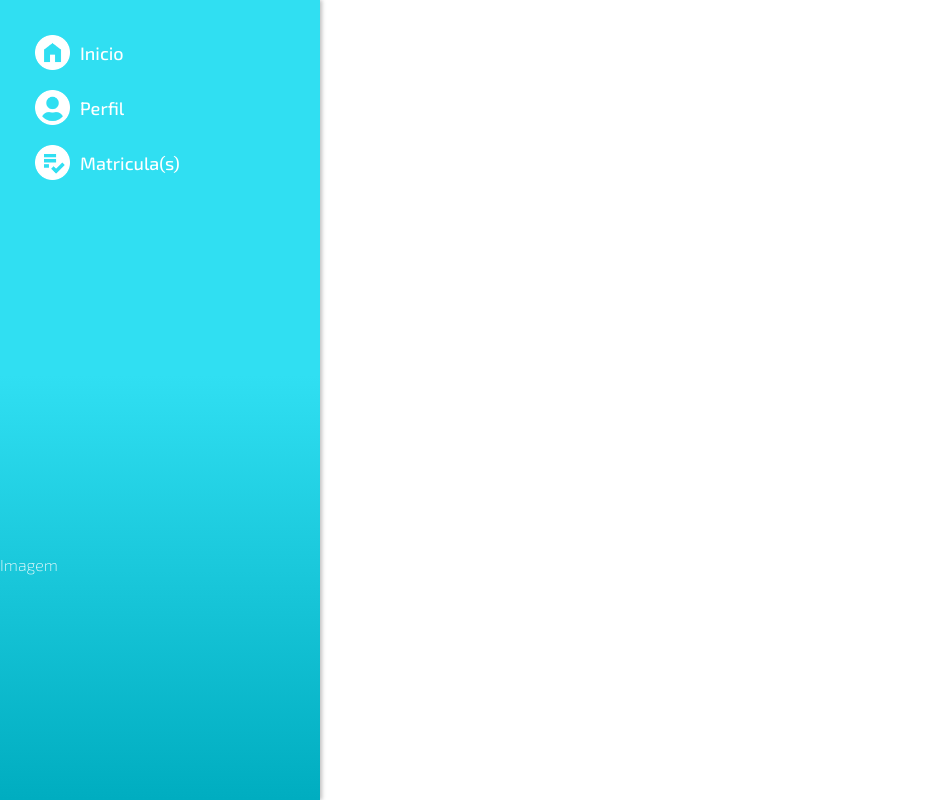
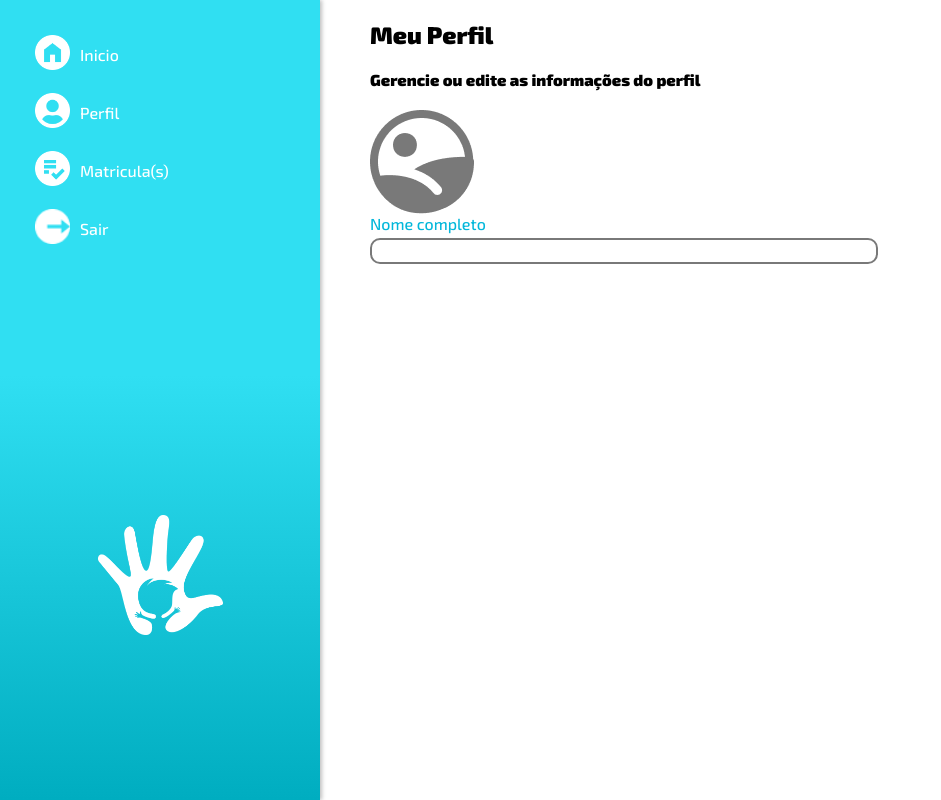
Before and after one commit to freitasvin/projeto-integrador-pw-front, a React (Create React App) app: page /profile in a window 1280 px wide. Shown: the whole page, without its empty margins (0-941 px from the left). Built offline with nearby package versions, Linux system fonts and the light colour scheme.

Commit message:
Profile page

```diff
--- a/src/components/FormAttachment/styles/index.js
+++ b/src/components/FormAttachment/styles/index.js
@@ -3,7 +3,6 @@ import styled from 'styled-components';
 export const ItemStyle = styled.div`
   float: left;
   height: max-content;
-  margin-left: 20px;
 
   label {
     font-weight: 500;
--- a/src/components/FormInput/styles/index.js
+++ b/src/components/FormInput/styles/index.js
@@ -8,25 +8,31 @@ export const InputStyled = styled.input`
   ${(props) => props.size === 'large' && `
     width: 650px;
   `}
+  ${(props) => props.size === 'large-medium' && `
+    width: 500px;
+    margin-right: 20px;
+  `}
   ${(props) => props.size === 'medium' && `
     width: 310px;
+    margin-right: 20px;
   `}
   ${(props) => props.size === 'medium-small' && `
     width: 290px;
+    margin-right: 20px;
   `}
   ${(props) => props.size === 'small-medium' && `
     width: 180px;
+    margin-right: 20px;
   `}
   ${(props) => props.size === 'small' && `
-    width: 84px;
-    margin-right: 15px;
+    width: 98px;
+    margin-right: 30px;
   `}
 `;
 
 export const ItemStyle = styled.div`
   float: left;
   height: max-content;
-  margin-left: 20px;
 
   label {
     font-weight: 500;
--- a/src/components/FormSelect/styles/index.js
+++ b/src/components/FormSelect/styles/index.js
@@ -11,25 +11,31 @@ export const SelectStyled = styled.select`
   ${(props) => props.size === 'large' && `
     width: 658px;
   `}
+  ${(props) => props.size === 'large-medium' && `
+    width: 558px;
+    margin-right: 20px;
+  `}
   ${(props) => props.size === 'medium' && `
     width: 318px;
+    margin-right: 20px;
   `}
   ${(props) => props.size === 'medium-small' && `
     width: 298px;
+    margin-right: 20px;
   `}
   ${(props) => props.size === 'small-medium' && `
     width: 188px;
+    margin-right: 20px;
   `}
   ${(props) => props.size === 'small' && `
-    width: 94px;
-    margin-right: 15px;
+    width: 104px;
+    margin-right: 30px;
   `}
 `;
 
 export const ItemStyle = styled.div`
   float: left;
   height: max-content;
-  margin-left: 20px;
 
   label {
     font-weight: 500;
--- a/src/components/FormSubmit/styles/index.js
+++ b/src/components/FormSubmit/styles/index.js
@@ -13,7 +13,6 @@ export const SubmitStyled = styled.input`
 export const ItemStyle = styled.div`
   float: left;
   height: max-content;
-  margin-left: 20px;
 
   label {
     font-weight: 500;
--- a/src/components/Menu/index.js
+++ b/src/components/Menu/index.js
@@ -1,36 +1,69 @@
 import React from 'react';
+import { Link } from 'react-router-dom';
 import {
-  MenuStyle, MenuItemStyle, NavigationContainerStyle, LogoStyle,
+  MenuStyle, MenuItemStyle, NavigationContainerStyle, LogoStyle, LinkStyled,
 } from './styles';
 import homeIcon from '../../Images/Icons/Home.png';
 import registrationIcon from '../../Images/Icons/Matriculas.png';
 import userIcon from '../../Images/Icons/User.png';
+import logoutIcon from '../../Images/Icons/Sair.png';
+import logo from '../../Images/Nursery-Logo/logo-1.png';
 
 export function Menu() {
   return (
     <NavigationContainerStyle>
       <MenuStyle>
         <MenuItemStyle>
-          <img src={homeIcon} alt="matriculaIcon" />
 
-          <span>Inicio</span>
+          <Link to="/">
+            <img src={homeIcon} alt="matriculaIcon" />
+          </Link>
+
+          <LinkStyled to="/">
+            <span>Inicio</span>
+          </LinkStyled>
+
         </MenuItemStyle>
 
         <MenuItemStyle>
-          <img src={userIcon} alt="matriculaIcon" />
 
-          <span>Perfil</span>
+          <Link to="/profile">
+            <img src={userIcon} alt="userIcon" />
+          </Link>
+
+          <LinkStyled to="/profile">
+            <span>Perfil</span>
+          </LinkStyled>
+
         </MenuItemStyle>
 
         <MenuItemStyle>
-          <img src={registrationIcon} alt="matriculaIcon" />
 
-          <span>Matricula(s)</span>
+          <Link to="/matricula">
+            <img src={registrationIcon} alt="registrationIcon" />
+          </Link>
+
+          <LinkStyled to="/matricula">
+            <span>Matricula(s)</span>
+          </LinkStyled>
+
+        </MenuItemStyle>
+
+        <MenuItemStyle>
+
+          <Link to="/">
+            <img src={logoutIcon} alt="logoutIcon" />
+          </Link>
+
+          <LinkStyled to="/">
+            <span>Sair</span>
+          </LinkStyled>
+
         </MenuItemStyle>
       </MenuStyle>
 
       <LogoStyle>
-        Imagem
+        <img src={logo} alt="logo" />
       </LogoStyle>
 
     </NavigationContainerStyle>
--- a/src/components/Menu/styles/index.js
+++ b/src/components/Menu/styles/index.js
@@ -1,4 +1,5 @@
 import styled from 'styled-components';
+import { Link } from 'react-router-dom';
 
 export const NavigationContainerStyle = styled.div`
     background: linear-gradient(180deg, #30DFF2 46.88%, #00ADC0 100%);
@@ -13,14 +14,14 @@ export const NavigationContainerStyle = styled.div`
 export const MenuStyle = styled.div`
     display: flex;
     flex-direction: column;
-    flex-basis: 65%;
+    flex-basis: 60%;
     margin-left: 35px;
     margin-top: 35px;
 `;
 
 export const MenuItemStyle = styled.div`
     font-weight: 500;
-    font-size: 18px;
+    font-size: 16px;
     display: flex;
     align-items: center;
     margin-bottom: 20px;
@@ -34,5 +35,30 @@ export const MenuItemStyle = styled.div`
 `;
 
 export const LogoStyle = styled.div`
+    display: flex;
+    justify-content: center;
 
+    img {
+    width: 125px;
+    height: 120px;
+    }
 `;
+
+export const LinkStyled = styled(Link)`
+    text-decoration: none;
+    color: white;
+    transition: border-bottom;
+
+    h3 {
+        font-size: 25px;
+        transition: border-bottom;
+
+        &:hover {
+            color: #a6b1b3
+        }
+    }
+
+ &:hover {
+    border-bottom: solid 1px white;
+    }
+`;
--- a/src/pages/Home/styles/index.js
+++ b/src/pages/Home/styles/index.js
@@ -7,10 +7,10 @@ export const ContainerStyle = styled.div`
 `;
 
 export const MainStyle = styled.div`
+    height: 100vh;
     flex-basis: 70%;
     display: flex;
     flex-direction: column;
-    height: 100vh;
     align-items: center;
     justify-content: center;
 `;
--- a/src/pages/Login/index.js
+++ b/src/pages/Login/index.js
@@ -1,4 +1,5 @@
 import React from 'react';
+import { Link } from 'react-router-dom';
 import { IntroductionContainer } from '../../components/Introduction';
 import { ContainerStyle, MainStyle, FormStyled } from './styles';
 import { FormInput } from '../../components/FormInput';
@@ -32,10 +33,12 @@ export function Login() {
             inputLabel="Senha"
             size="medium"
           />
-          <FormSubmit
-            inputId="submit"
-            value="Entrar"
-          />
+          <Link to="/profile">
+            <FormSubmit
+              inputId="submit"
+              value="Entrar"
+            />
+          </Link>
         </FormStyled>
       </MainStyle>
     </ContainerStyle>
--- a/src/pages/Profile/index.js
+++ b/src/pages/Profile/index.js
@@ -1,11 +1,34 @@
 import React from 'react';
-import { ContainerStyle } from './styles';
+import {
+  ContainerStyle, FormStyled, MainStyle, Break,
+} from './styles';
 import { Menu } from '../../components/Menu';
+import { FormInput } from '../../components/FormInput';
+import profileIcon from '../../Images/Icons/Profile.png';
 
 export function Profile() {
   return (
     <ContainerStyle>
       <Menu />
+      <MainStyle>
+        <div>
+          <h2>Meu Perfil</h2>
+          <h4>Gerencie ou edite as informações do perfil</h4>
+        </div>
+
+        <FormStyled>
+          <img src={profileIcon} alt="profileIcon" />
+
+          <Break />
+
+          <FormInput
+            type="text"
+            inputId="diplayName"
+            inputLabel="Nome completo"
+            size="large-medium"
+          />
+        </FormStyled>
+      </MainStyle>
     </ContainerStyle>
   );
 }
--- a/src/pages/Profile/styles/index.js
+++ b/src/pages/Profile/styles/index.js
@@ -5,3 +5,23 @@ export const ContainerStyle = styled.div`
     flex-direction: row;
     height: 100vh;
 `;
+
+export const MainStyle = styled.div`
+    height: 100vh;
+    flex-basis: 75%;
+    display: flex;
+    flex-direction: column;
+    padding-left: 50px;
+    padding-right: 100px;
+`;
+
+export const FormStyled = styled.form`
+  display: flex;
+  flex-direction: row;
+  flex-wrap: wrap;
+`;
+
+export const Break = styled.div`
+    height: 0;
+    flex-basis: 100%
+`;
--- a/src/pages/Sing-up/styles/index.js
+++ b/src/pages/Sing-up/styles/index.js
@@ -10,7 +10,7 @@ export const MainStyle = styled.div`
   display: flex;
   flex-direction: column;
   padding-left: 50px;
-  padding-right: 150px;
+  padding-right: 200px;
   margin-bottom: 2%;
 
   h1 {
@@ -18,7 +18,6 @@ export const MainStyle = styled.div`
     font-size: 20px;
     font-weight: 500;
     flex-basis: 100%;
-    margin: 0 0 0 20px;
   }
 `;
 
```
Also changed, not shown: src/Images/Icons/Profile.png (added), src/Images/Icons/Sair.png (added).
